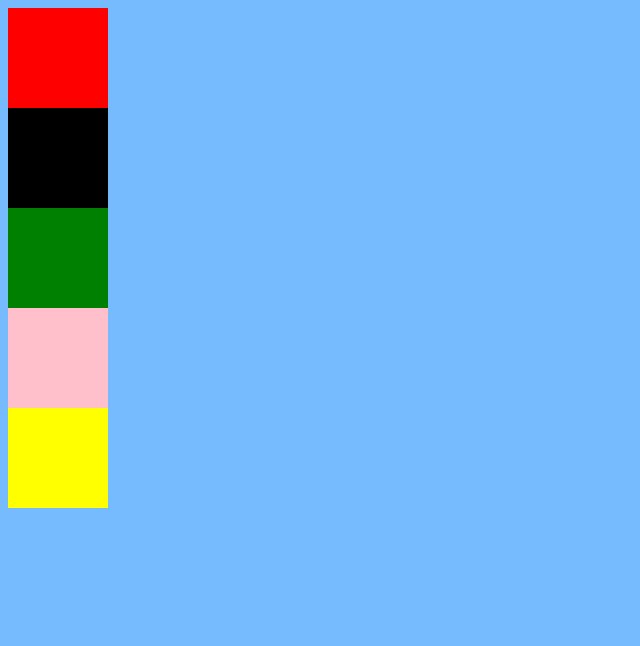
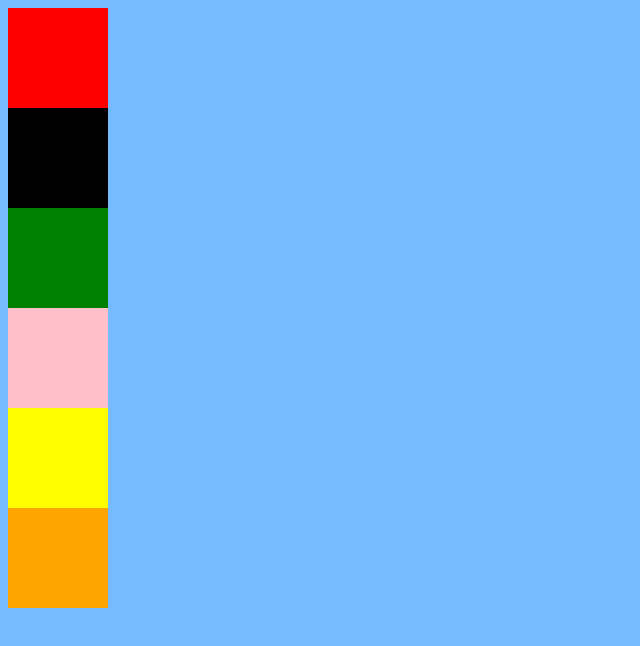
Before and after one commit to PiotrKoduje/Conflicts, a plain HTML site: page index.html in a window 1280 px wide. Shown: the whole page, without its empty margins (0-640 px from the left). Drawn offline with Linux system fonts and the light colour scheme.

Commit message:
Add box with oragne class

```diff
--- a/index.html
+++ b/index.html
@@ -12,5 +12,6 @@
     <div class="box green"></div>
     <div class="box pink"></div>
     <div class="box yellow"></div>
+    <div class="box orange"></div>
   </body>
 </html>
--- a/style.css
+++ b/style.css
@@ -23,3 +23,6 @@ body {
 .yellow {
   background-color: yellow;
 }
+.orange {
+  background-color: orange;
+}
```
